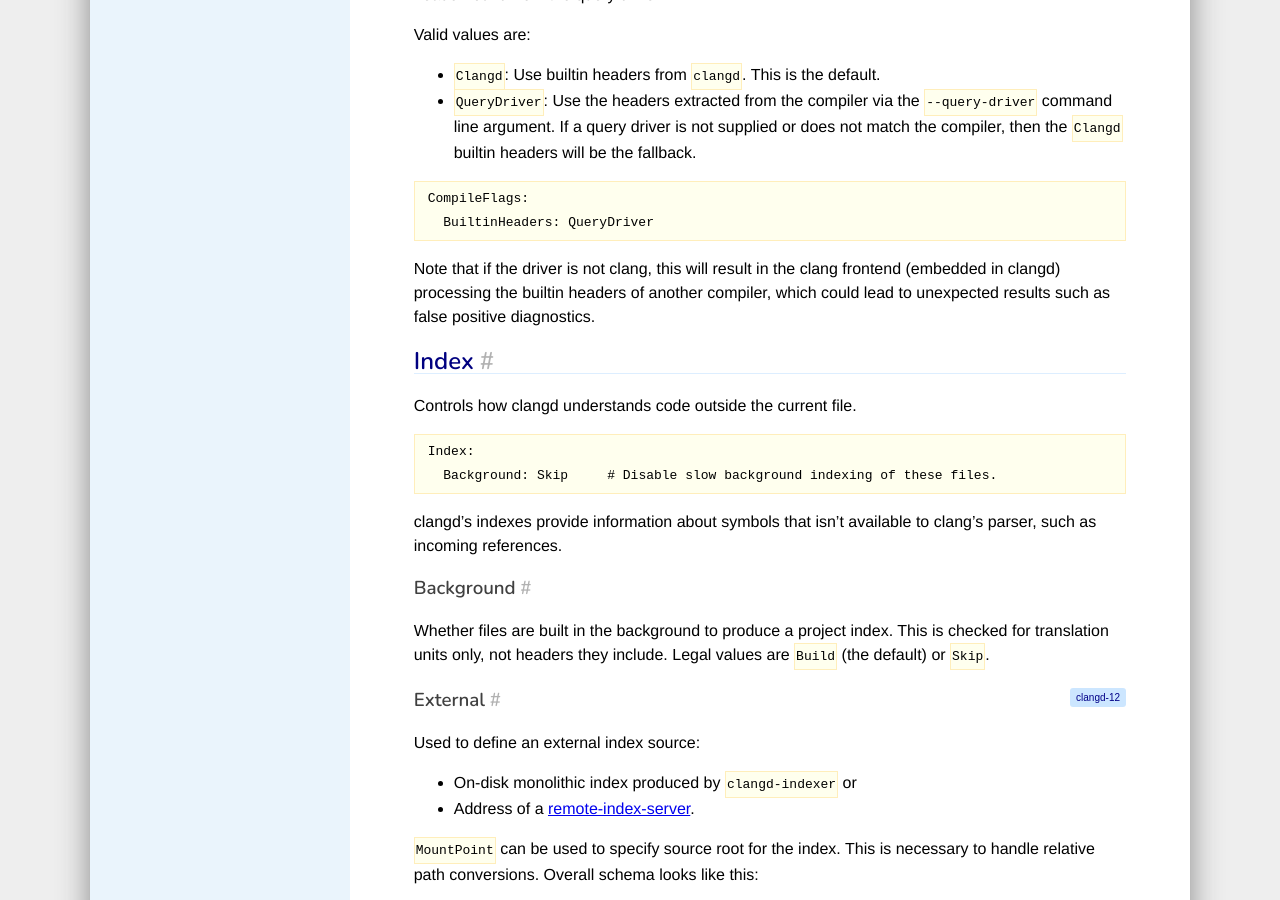
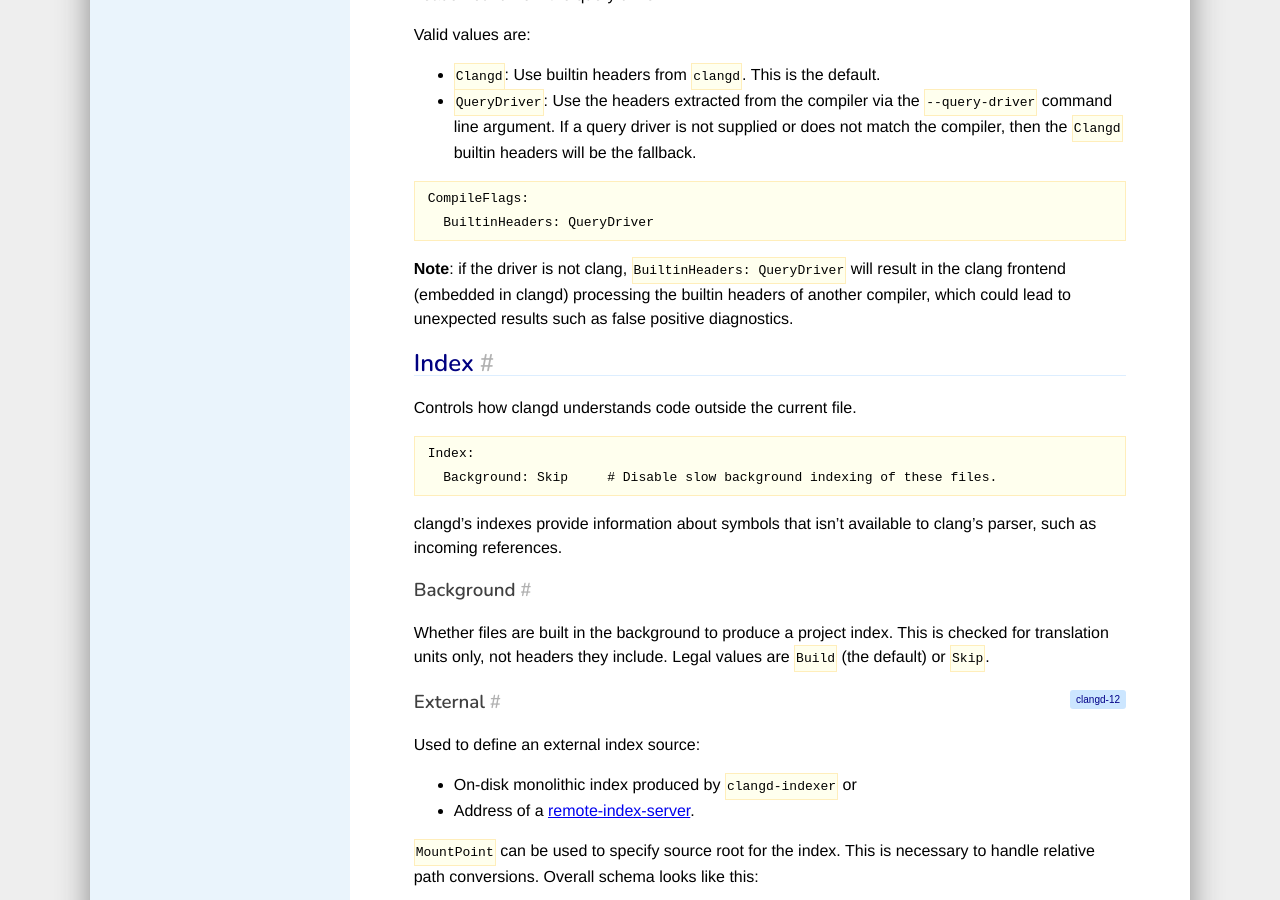
Before and after one commit to llvm/clangd-www, a Jekyll site: the page built from config.md, in a window 1280 px wide and 900 px high, scrolled down 4361 px. Built offline with Jekyll 4.4.1, drawn with Linux system fonts in a browser that asks for light colours; our own code applies the rules of GitHub Pages for plain Markdown files.

Commit message:
Clarify cautionary note about `BuiltinHeader: QueryDriver`

````diff
--- a/config.md
+++ b/config.md
@@ -165,9 +165,10 @@ CompileFlags:
   BuiltinHeaders: QueryDriver
 ```
 
-Note that if the driver is not clang, this will result in the clang frontend
-(embedded in clangd) processing the builtin headers of another compiler, which
-could lead to unexpected results such as false positive diagnostics.
+**Note**: if the driver is not clang, `BuiltinHeaders: QueryDriver` will result
+in the clang frontend (embedded in clangd) processing the builtin headers of
+another compiler, which could lead to unexpected results such as false positive
+diagnostics.
 
 ## Index
 
````
